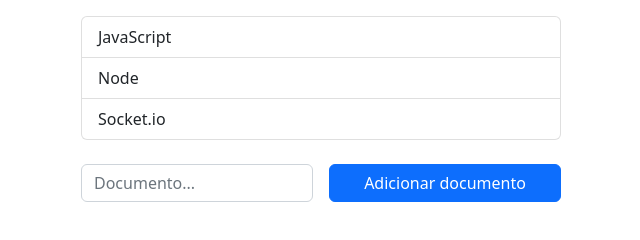
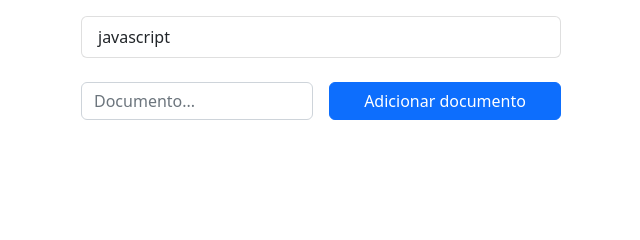
Before and after one commit to Gustavoksbr/WebSocketDocs, a website: page public/index.html in a window 1280 px wide. Shown: the part 110-350 px from the top of the page, without its empty margins (319-959 px from the left). Drawn offline with nearby package versions, Linux system fonts and the light colour scheme.

Commit message:
update com mongodb

```diff
--- a/public/index.html
+++ b/public/index.html
@@ -19,15 +19,7 @@
 
   <main class="w-75 mx-auto">
     <div id="lista-documentos" class="list-group mb-4">
-      <a href="documento.html?nome=JavaScript" class="list-group-item list-group-item-action">
-        JavaScript
-      </a>
-      <a href="documento.html?nome=Node" class="list-group-item list-group-item-action">
-        Node
-      </a>
-      <a href="documento.html?nome=Socket.io" class="list-group-item list-group-item-action">
-        Socket.io
-      </a>
+
     </div>
 
     <form id="form-adiciona-documento" class="row g-3">
@@ -49,6 +41,7 @@
       let variavelteste = 'testando';
       localStorage.setItem('sessaoteste','Smith');
     </script>
+    <script src="index.js" type="module"></script>
 </body>
 
 </html>
--- /dev/null
+++ b/public/index.js
@@ -0,0 +1,11 @@
+const listaDocumentos = document.getElementById("lista-documentos");
+
+function inserirLinkDocumento(nome){
+    listaDocumentos.innerHTML += `
+    <a href="documento.html?nome=${nome}" class="list-group-item list-group-item-action">
+        ${nome}
+    </a>
+    `
+};
+
+inserirLinkDocumento("javascript");
```
Also changed, not shown: 7 other files.
